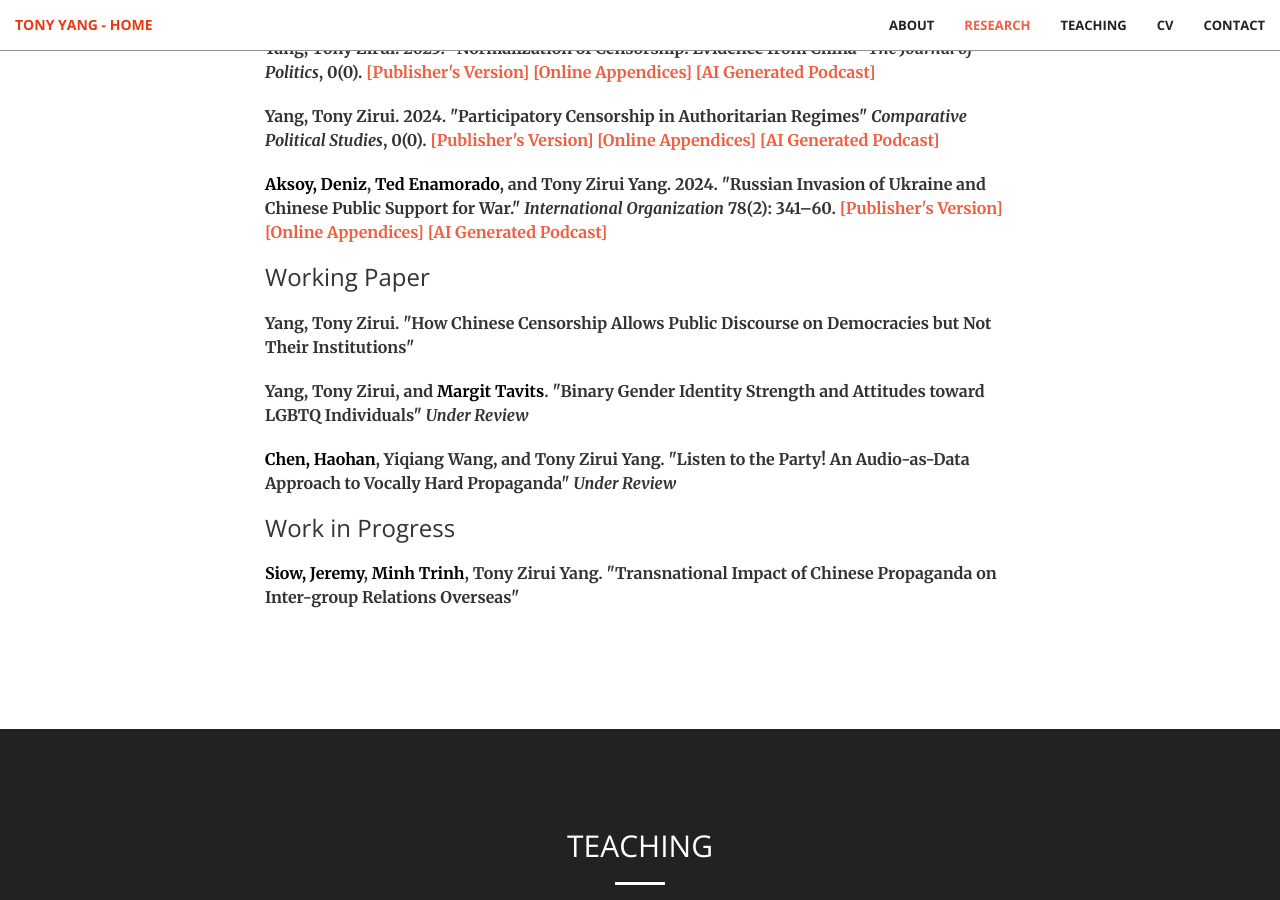
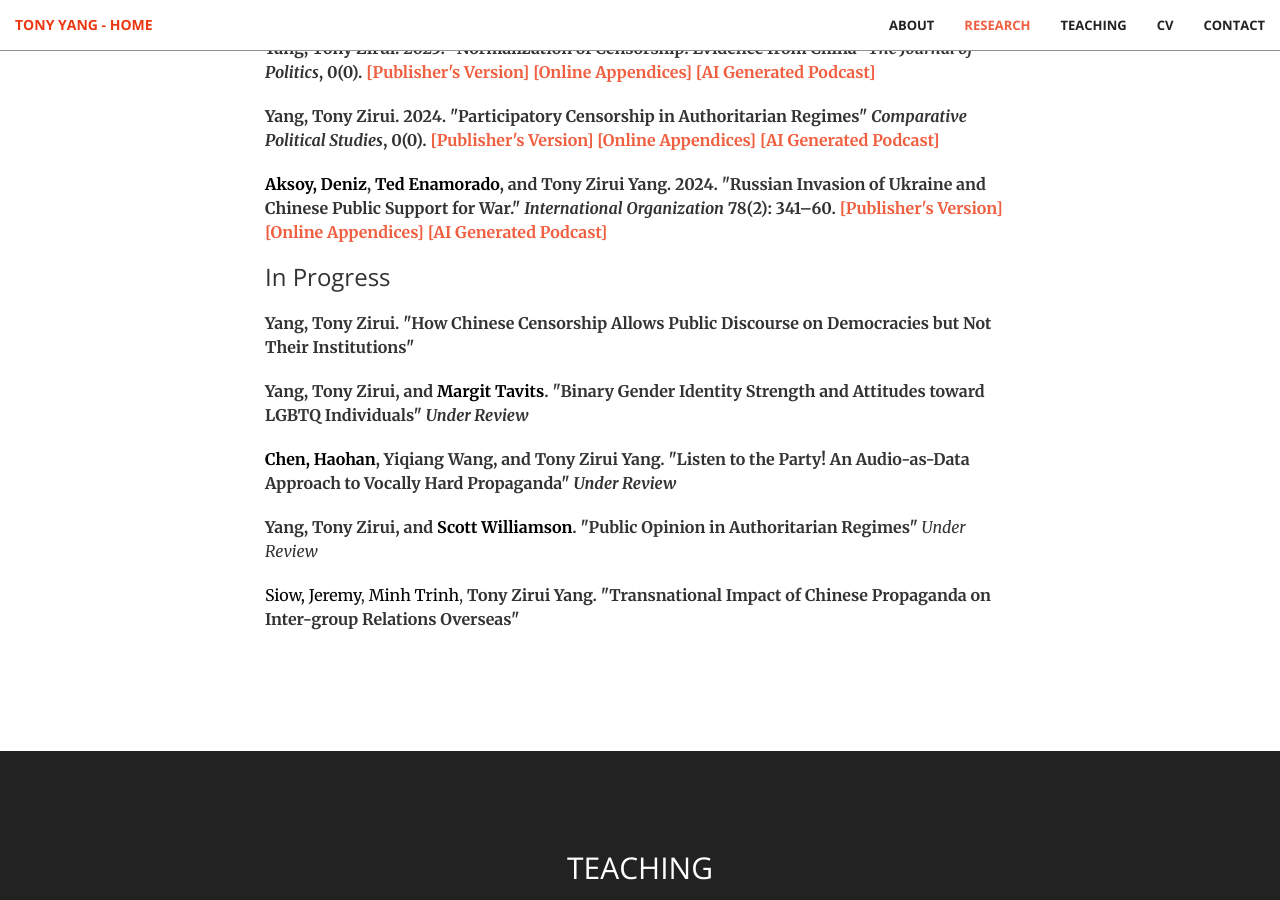
Before and after one commit to tonyhsfz/website, a Jekyll site: the page built from index.html, in a window 1280 px wide and 900 px high, scrolled down 2158 px. Built offline with Jekyll 4.4.1, drawn with Linux system fonts in a browser that asks for light colours.

Commit message:
Update publication.html

```diff
--- a/_includes/publication.html
+++ b/_includes/publication.html
@@ -35,17 +35,15 @@
                          <a href="https://notebooklm.google.com/notebook/f43909a6-0fde-4264-abfc-4024d7fd667e/audio">[AI Generated Podcast]</a> </b>  </p>
                      <p></p>
 
-                    <h3 class="section-heading">Working Paper</h3>
+                    <h3 class="section-heading">In Progress</h3>
                      <p></p>
                  <p><b> Yang, Tony Zirui. "How Chinese Censorship Allows Public Discourse on Democracies but Not Their Institutions"  </b></p>
                 <p><b>  Yang, Tony Zirui,</b> and <a href="https://sites.wustl.edu/mtavits/" style="color: black;">Margit Tavits</a>. <b>"Binary Gender Identity Strength and Attitudes toward LGBTQ Individuals" </b>
                                  <i>Under Review</i> </p>
                 <p> <a href="https://haohanchen.github.io/" style="color: black;">Chen, Haohan</a>, Yiqiang Wang, and <b> Tony Zirui Yang. "Listen to the Party! An Audio-as-Data Approach to Vocally Hard Propaganda" </b>
                                  <i>Under Review</i> </p>
-  <p></p>
-                     <p></p>
-                    <h3 class="section-heading">Work in Progress</h3>
-                    <p></p>
+                    <p> <b>  Yang, Tony Zirui,</b> and <a href="https://www.scott-williamson.com/" style="color: black;">Scott Williamson</a>. "Public Opinion in Authoritarian Regimes" </b>
+                                 <i>Under Review</i> </p>
                     <p>  <a href="https://sites.google.com/view/jeremysiow" style="color: black;">Siow, Jeremy</a>, <a href="https://www.mdtrinh.com/" style="color: black;">Minh Trinh</a>, <b> Tony Zirui Yang. "Transnational Impact of Chinese Propaganda on Inter-group Relations Overseas" </b></p>
                 </div>
         </div>
```
